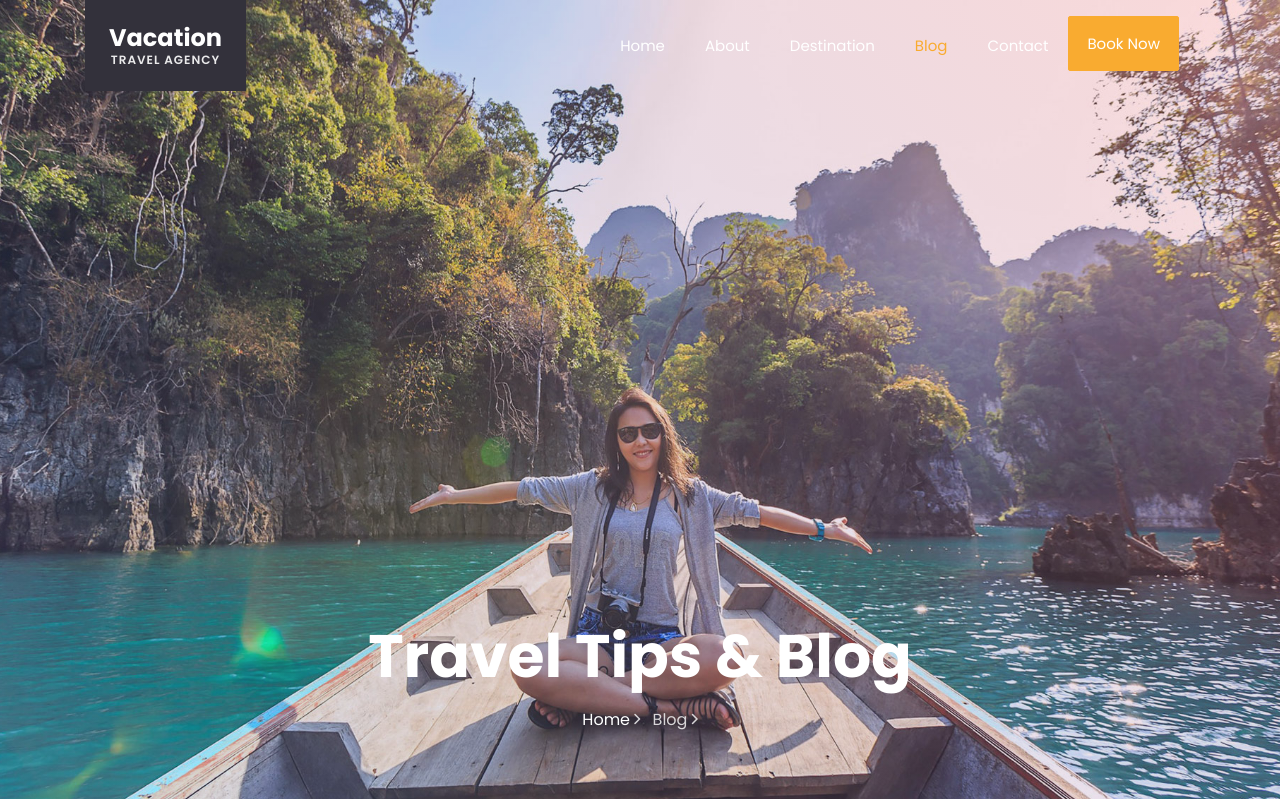
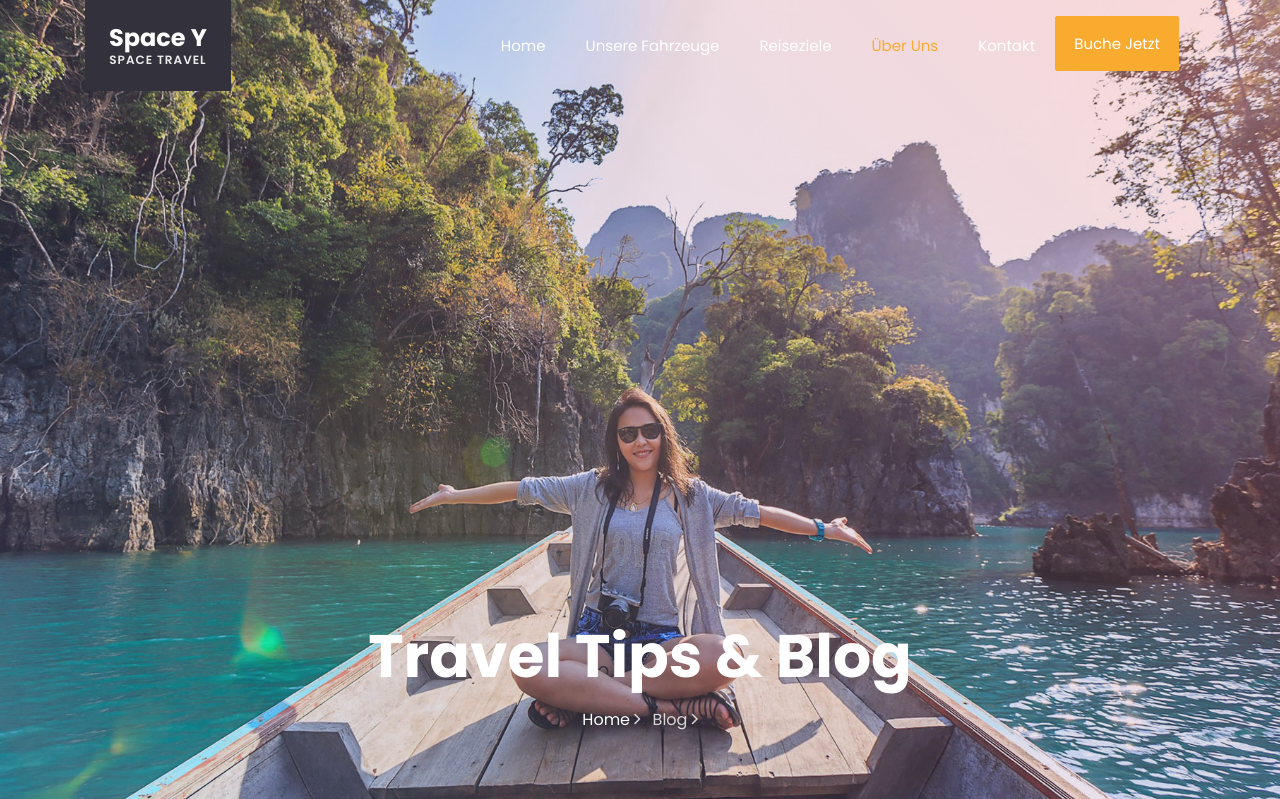
Before and after one commit to Mik235/SpaceY, a PHP site: page /blog.html in a window 1280 px wide. Shown: the top 799 px of the page. Run offline with PHP 8.4, Linux system fonts and the light colour scheme; some libraries are stand-ins or nearby versions; some web fonts are replaced.

Commit message:
Änderung Logo, Navbar, links

```diff
--- a/blog.html
+++ b/blog.html
@@ -29,19 +29,19 @@
   <body>
 	  <nav class="navbar navbar-expand-lg navbar-dark ftco_navbar bg-dark ftco-navbar-light" id="ftco-navbar">
 	    <div class="container">
-	      <a class="navbar-brand" href="index.html">Vacation<span>Travel Agency</span></a>
+	      <a class="navbar-brand" href="index.html">Space Y<span>Space Travel</span></a>
 	      <button class="navbar-toggler" type="button" data-toggle="collapse" data-target="#ftco-nav" aria-controls="ftco-nav" aria-expanded="false" aria-label="Toggle navigation">
 	        <span class="oi oi-menu"></span> Menu
 	      </button>
 
 	      <div class="collapse navbar-collapse" id="ftco-nav">
 	        <ul class="navbar-nav ml-auto">
-	          <li class="nav-item"><a href="index.html" class="nav-link">Home</a></li>
-	          <li class="nav-item"><a href="about.html" class="nav-link">About</a></li>
-	          <li class="nav-item"><a href="destination.html" class="nav-link">Destination</a></li>
-	          <li class="nav-item active"><a href="blog.html" class="nav-link">Blog</a></li>
-	          <li class="nav-item"><a href="contact.html" class="nav-link">Contact</a></li>
-	          <li class="nav-item cta"><a href="#" class="nav-link">Book Now</a></li>
+            <li class="nav-item"><a href="index.php" class="nav-link">Home</a></li>
+            <li class="nav-item"><a href="about.html" class="nav-link">Unsere Fahrzeuge</a></li>
+            <li class="nav-item"><a href="destination.html" class="nav-link">Reiseziele</a></li>
+            <li class="nav-item active"><a href="blog.html" class="nav-link">Über Uns</a></li>
+            <li class="nav-item"><a href="contact.php" class="nav-link">Kontakt</a></li>
+            <li class="nav-item cta"><a href="#" class="nav-link">Buche Jetzt</a></li>
 
 	        </ul>
 	      </div>
--- a/index.php
+++ b/index.php
@@ -40,10 +40,10 @@
 
 	      <div class="collapse navbar-collapse" id="ftco-nav">
 	        <ul class="navbar-nav ml-auto">
-	          <li class="nav-item active"><a href="index.html" class="nav-link">Home</a></li>
+	          <li class="nav-item active"><a href="index.php" class="nav-link">Home</a></li>
 	          <li class="nav-item"><a href="about.html" class="nav-link">Unsere Fahrzeuge</a></li>
 	          <li class="nav-item"><a href="destination.html" class="nav-link">Reiseziele</a></li>
-	          <li class="nav-item"><a href="blog.html" class="nav-link">über uns</a></li>
+	          <li class="nav-item"><a href="blog.html" class="nav-link">Über Uns</a></li>
 	          <li class="nav-item"><a href="contact.php" class="nav-link">Kontakt</a></li>
 	          <li class="nav-item cta"><a href="#" class="nav-link">Buche Jetzt</a></li>
 
```
Also changed, not shown: about.html (+7 -7 lines), contact.php (+4 -4 lines), destination.html (+7 -7 lines).
